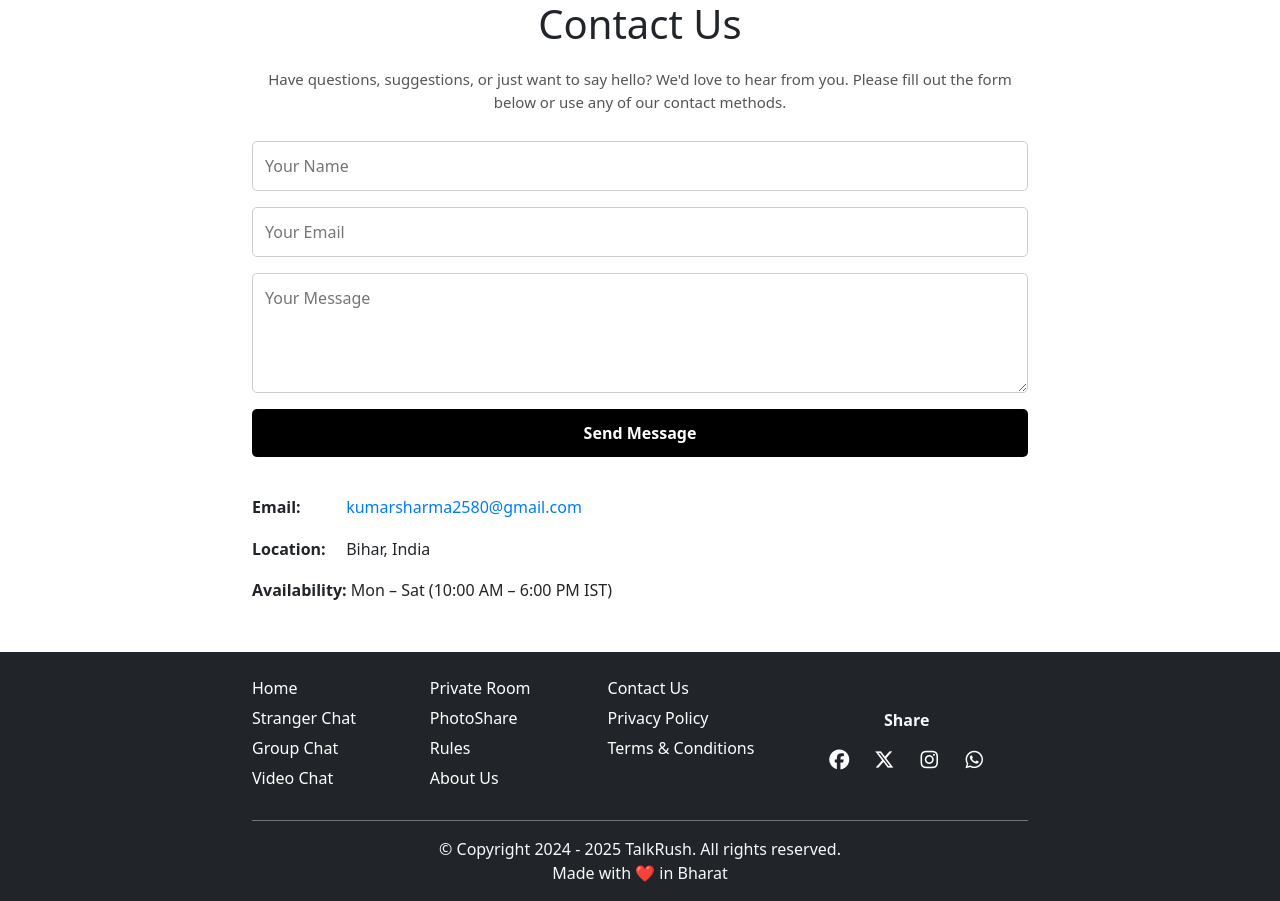
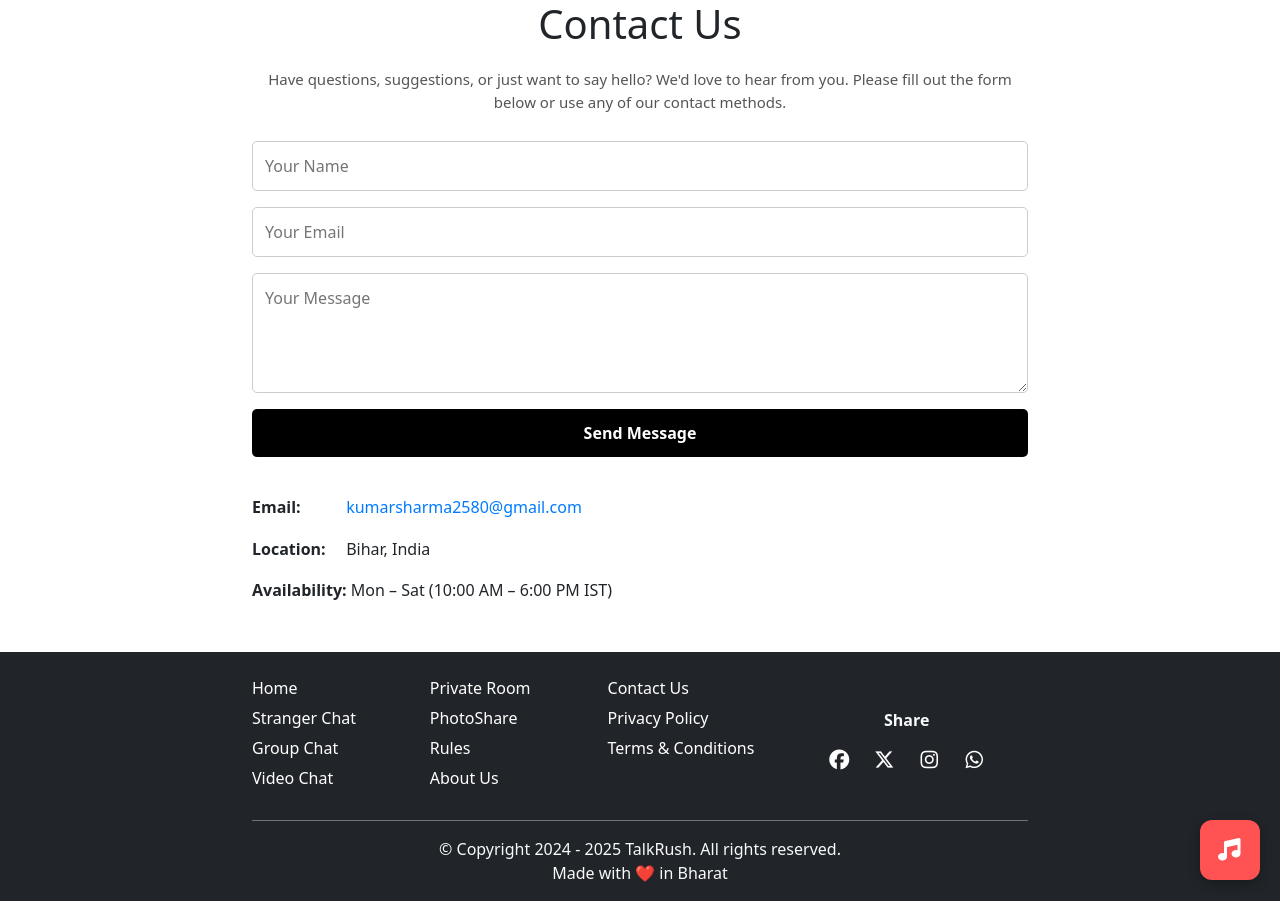
Before and after one commit to shkumaraman/shkumaraman.github.io, a Jekyll site: the page built from contact.html, in a window 1280 px wide. Built offline with Jekyll 4.4.1, drawn with Linux system fonts in a browser that asks for light colours; comment, search, counter and statistics services are not loaded.

Commit message:
Update default.html

```diff
--- a/_layouts/default.html
+++ b/_layouts/default.html
@@ -28,7 +28,7 @@
 </head>
 <body>
   {{ content }}
-
+  {% include music.html %}
   {% include footer.html %}
 
   <!-- Include share.js -->
```
